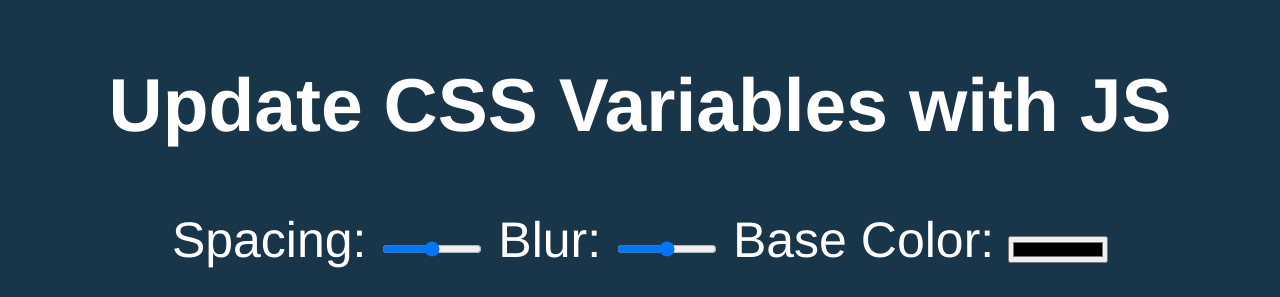
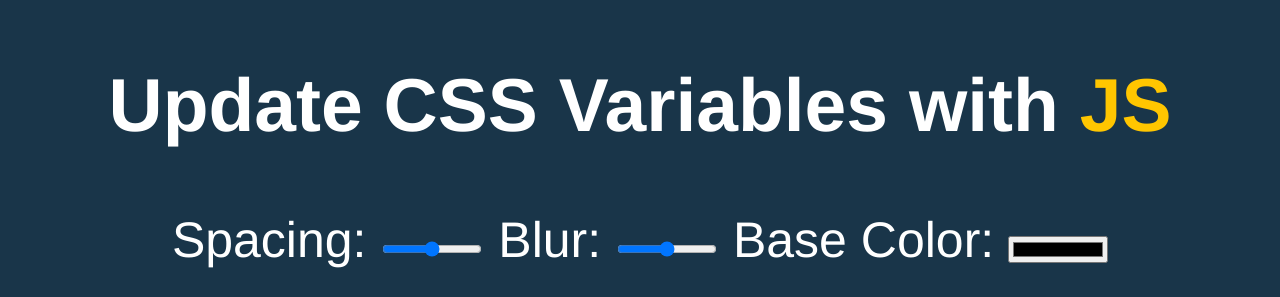
Before and after one commit to samon3869/JS30_practice, a plain HTML site: page 3. CSS Variables/index.html in a window 1280 px wide. Shown: the top 297 px of the page. Drawn offline with Linux system fonts and the light colour scheme.

Commit message:
3.2. use CSS variables

```diff
--- a/3. CSS Variables/index.html
+++ b/3. CSS Variables/index.html
@@ -7,7 +7,7 @@
     <title>Scopred CSS Vairables and JS</title>
 </head>
 <body>
-    <h2>Update CSS Variables with <span>JS</span></h2>
+    <h2>Update CSS Variables with <span class="hl">JS</span></h2>
 
     <div class="controller">
         <label for="spacing">Spacing:</label>
--- a/3. CSS Variables/style.css
+++ b/3. CSS Variables/style.css
@@ -1,3 +1,19 @@
+:root {
+    --base: #ffc600;
+    --spacing: 10px;
+    --blur: 10px;
+}
+
+img {
+    padding: var(--spacing);
+    background: var(--base);
+    filter: blur(var(--blur));
+}
+
+.hl {
+    color: var(--base);
+}
+
 body {
     text-align: center;
     background: #193549;
```
